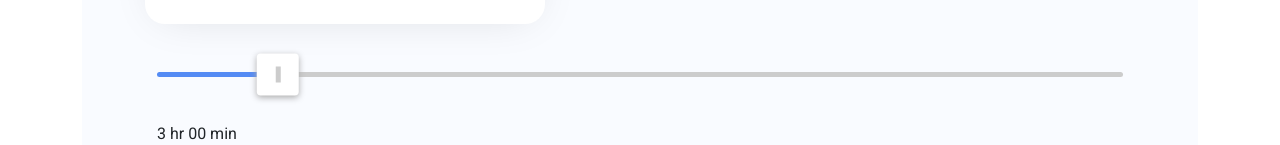
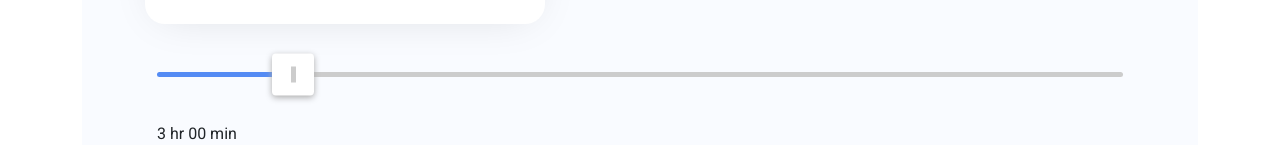
Before and after one commit to CheddarChoi/uplife, a React (Create React App) app: page /goal/total in a window 1280 px wide. Shown: the part 590-735 px from the top of the page. Built offline with nearby package versions, Linux system fonts and the light colour scheme.

Commit message:
set max in range by data max value

```diff
--- a/src/Pages/TotalGoal.js
+++ b/src/Pages/TotalGoal.js
@@ -25,11 +25,12 @@ const TotalGoal = (props) => {
   const history = useHistory();
   const [values, setValues] = useState([Total])
   const min = 0
-  const [max, setMax] = useState(24)
-
   const usage = usageData.map(
     (d) => Math.round(convertSecToTime(d["Total"]) * 100) / 100
   );
+  const [max, setMax] = useState(Math.max.apply(Math, usage))
+
+
 
   const Direction = {
     Right : 'to right',
```
